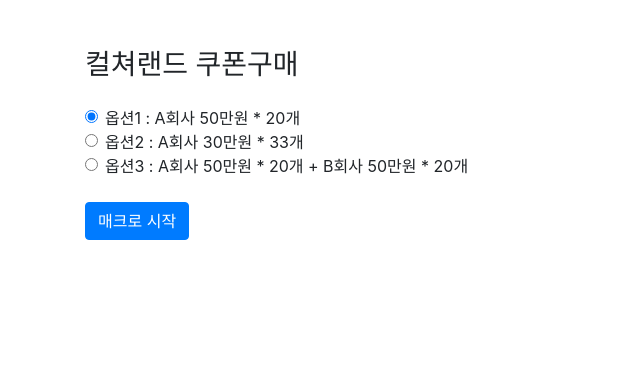
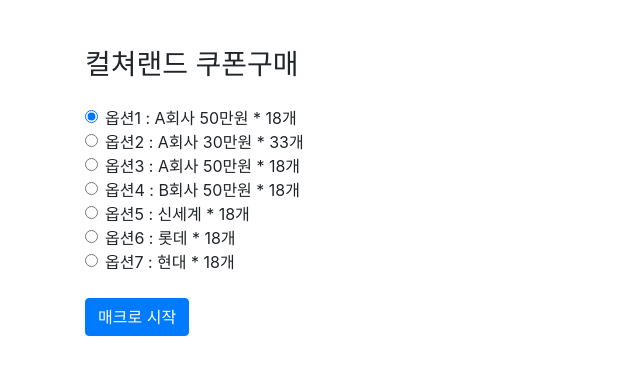
Before and after one commit to kwonth211/AutomationScripts, a website with bundled scripts: page public/index.html in a window 1280 px wide. Shown: the whole page, without its empty margins (0-640 px from the left). Built offline with nearby package versions, Linux system fonts and the light colour scheme.

Commit message:
✨ feat: timeout 증가

```diff
--- a/public/index.html
+++ b/public/index.html
@@ -32,7 +32,7 @@
             checked
           />
           <label class="form-check-label" for="option1"
-            >옵션1 : A회사 50만원 * 20개
+            >옵션1 : A회사 50만원 * 18개
           </label>
         </div>
         <div class="form-check">
@@ -56,7 +56,55 @@
             value="option3"
           />
           <label class="form-check-label" for="option3"
-            >옵션3 : A회사 50만원 * 20개 + B회사 50만원 * 20개</label
+            >옵션3 : A회사 50만원 * 18개</label
+          >
+        </div>
+        <div class="form-check">
+          <input
+            class="form-check-input"
+            type="radio"
+            name="options"
+            id="option3"
+            value="option3"
+          />
+          <label class="form-check-label" for="option3"
+            >옵션4 : B회사 50만원 * 18개</label
+          >
+        </div>
+        <div class="form-check">
+          <input
+            class="form-check-input"
+            type="radio"
+            name="options"
+            id="option3"
+            value="option3"
+          />
+          <label class="form-check-label" for="option3"
+            >옵션5 : 신세계 * 18개</label
+          >
+        </div>
+        <div class="form-check">
+          <input
+            class="form-check-input"
+            type="radio"
+            name="options"
+            id="option3"
+            value="option3"
+          />
+          <label class="form-check-label" for="option3"
+            >옵션6 : 롯데 * 18개</label
+          >
+        </div>
+        <div class="form-check">
+          <input
+            class="form-check-input"
+            type="radio"
+            name="options"
+            id="option3"
+            value="option3"
+          />
+          <label class="form-check-label" for="option3"
+            >옵션7 : 현대 * 18개</label
           >
         </div>
 
--- a/src/domain/cultureLand.ts
+++ b/src/domain/cultureLand.ts
@@ -19,7 +19,7 @@
   await page.waitForFunction(
     (selector) => document.querySelector(selector) === null,
     {
-      timeout: 30000,
+      timeout: 60 * 5 * 1000,
     },
     loginButtonSelector,
   )
```
